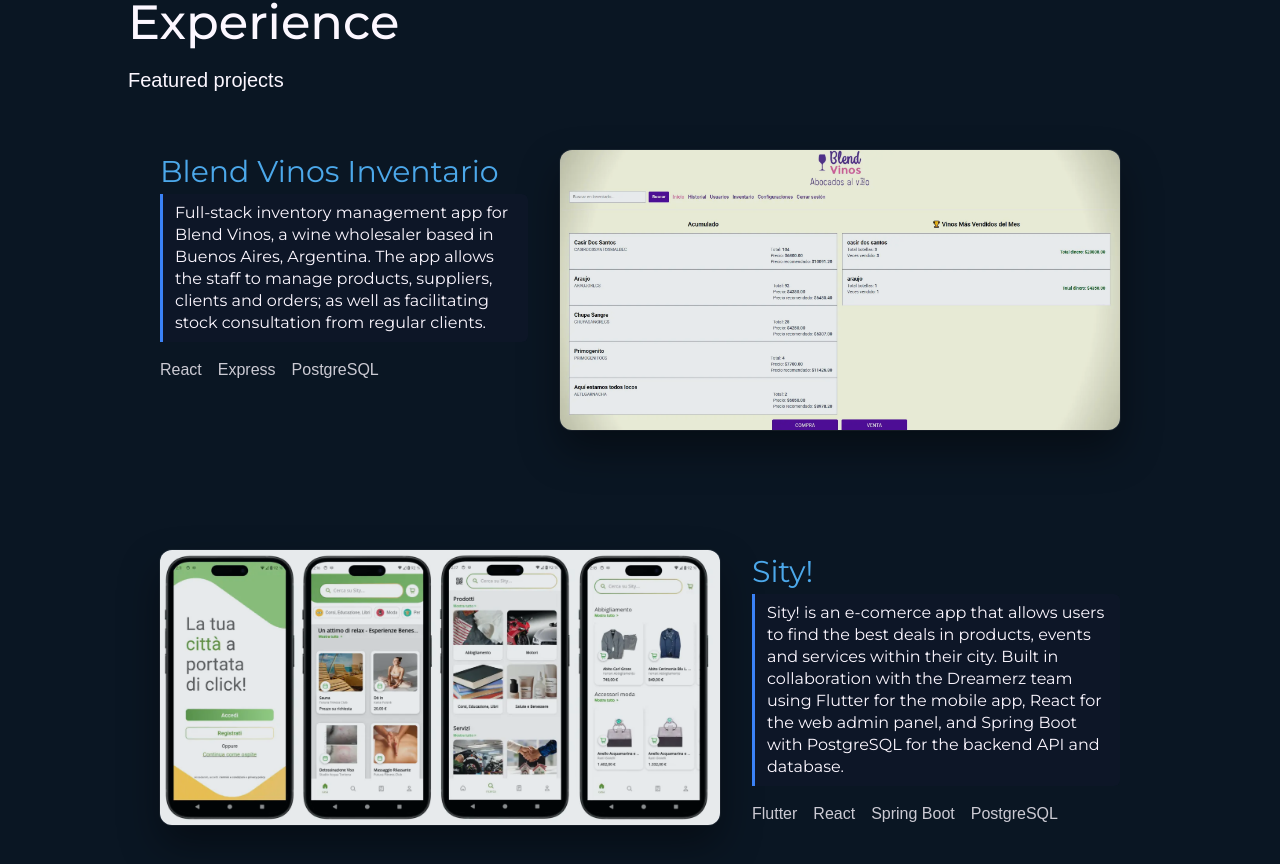
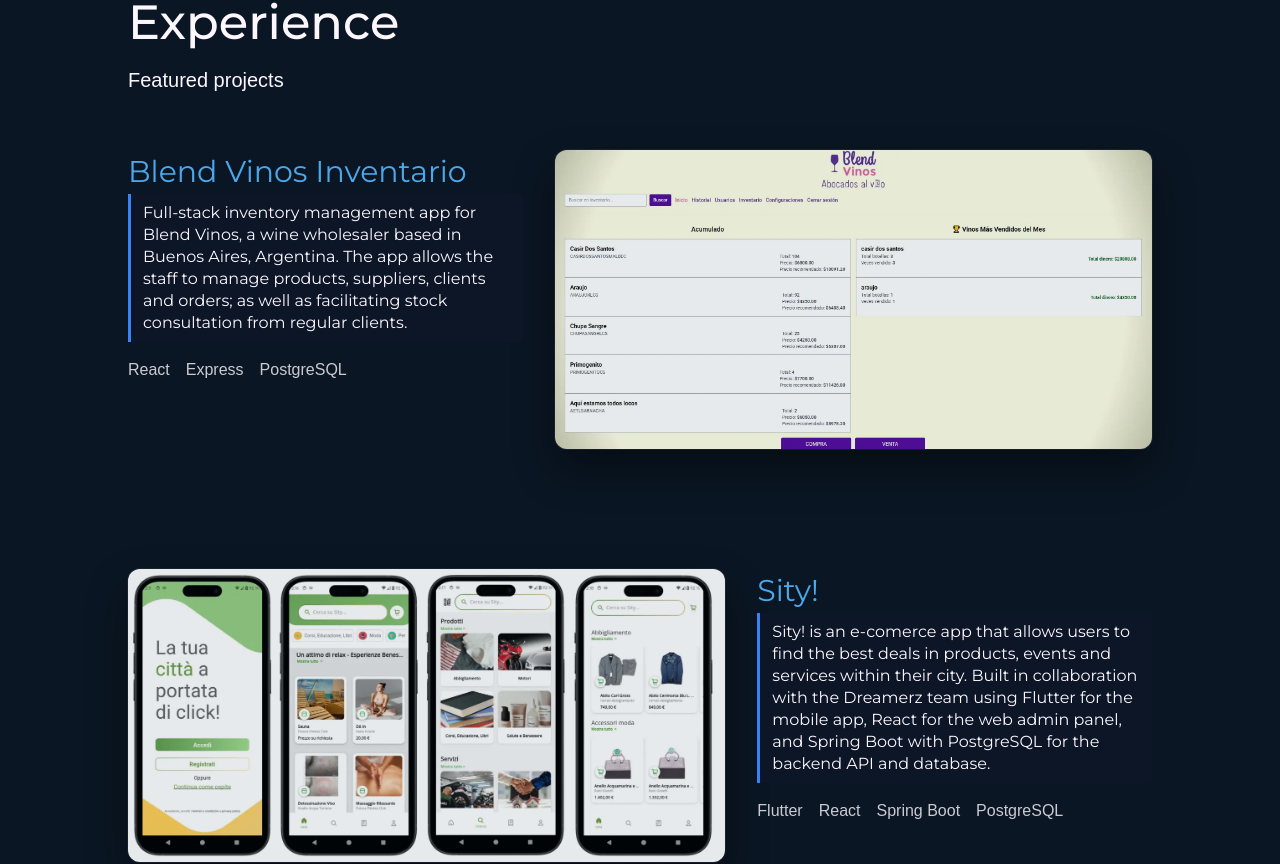
Before and after one commit to tomasesquivelgc/Portfolio, a React (Vite) app: page / in a window 1280 px wide. Shown: the part 886-1750 px from the top of the page. Built offline with nearby package versions, Linux system fonts and the light colour scheme; a web font is replaced by a local one.

Commit message:
small change to project padding

```diff
--- a/src/components/Projects/FeaturedProject.jsx
+++ b/src/components/Projects/FeaturedProject.jsx
@@ -31,7 +31,7 @@ const FeaturedProject = ({ project, alignRight }) => {
         opacity: isInView ? 1 : 0,
         transition: 'all 0.7s cubic-bezier(0.17, 0.55, 0.55, 1) 0.2s',
       }}
-      className="w-full px-1 md:px-6 lg:px-8 md:my-2 lg:my-10"
+      className="w-full md:my-2 lg:my-10"
     >
     <div
       className="relative flex w-full"
```
